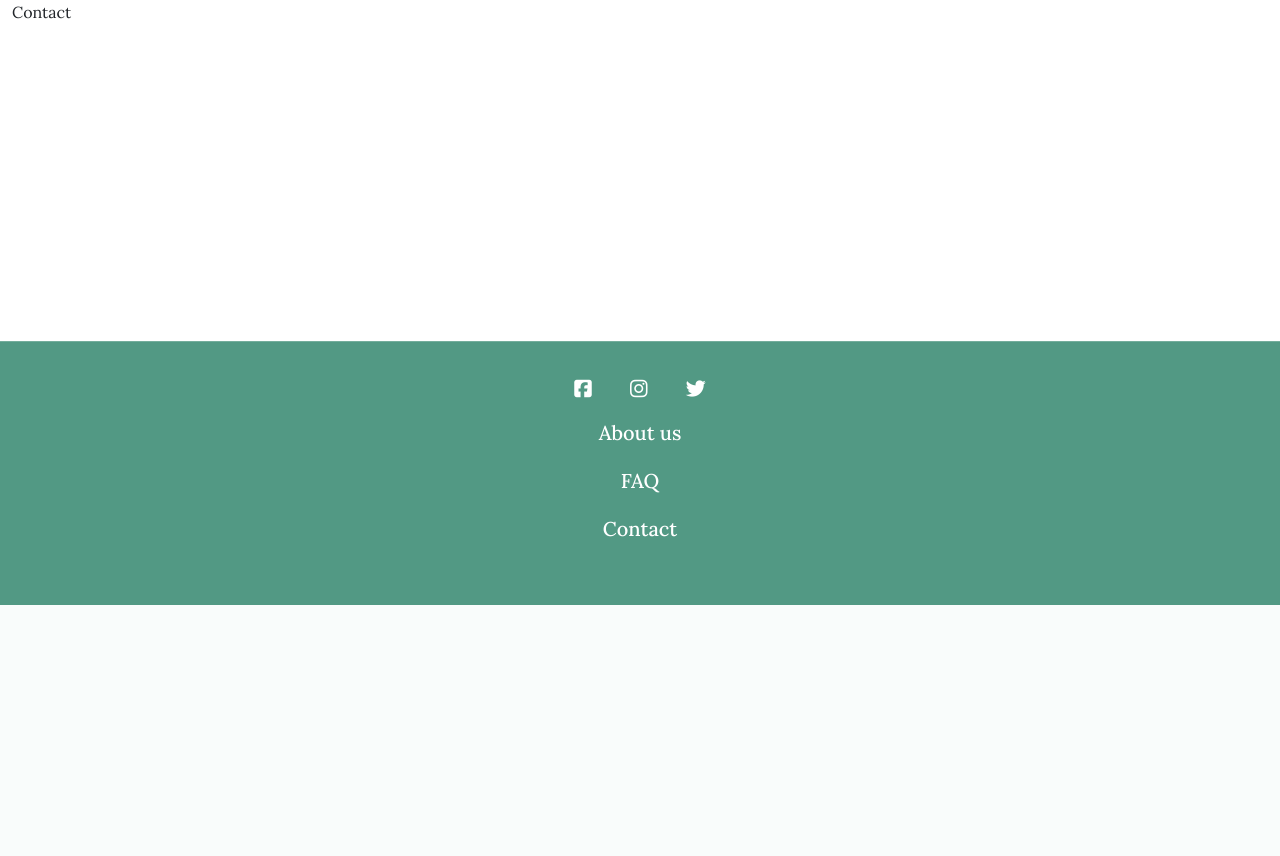
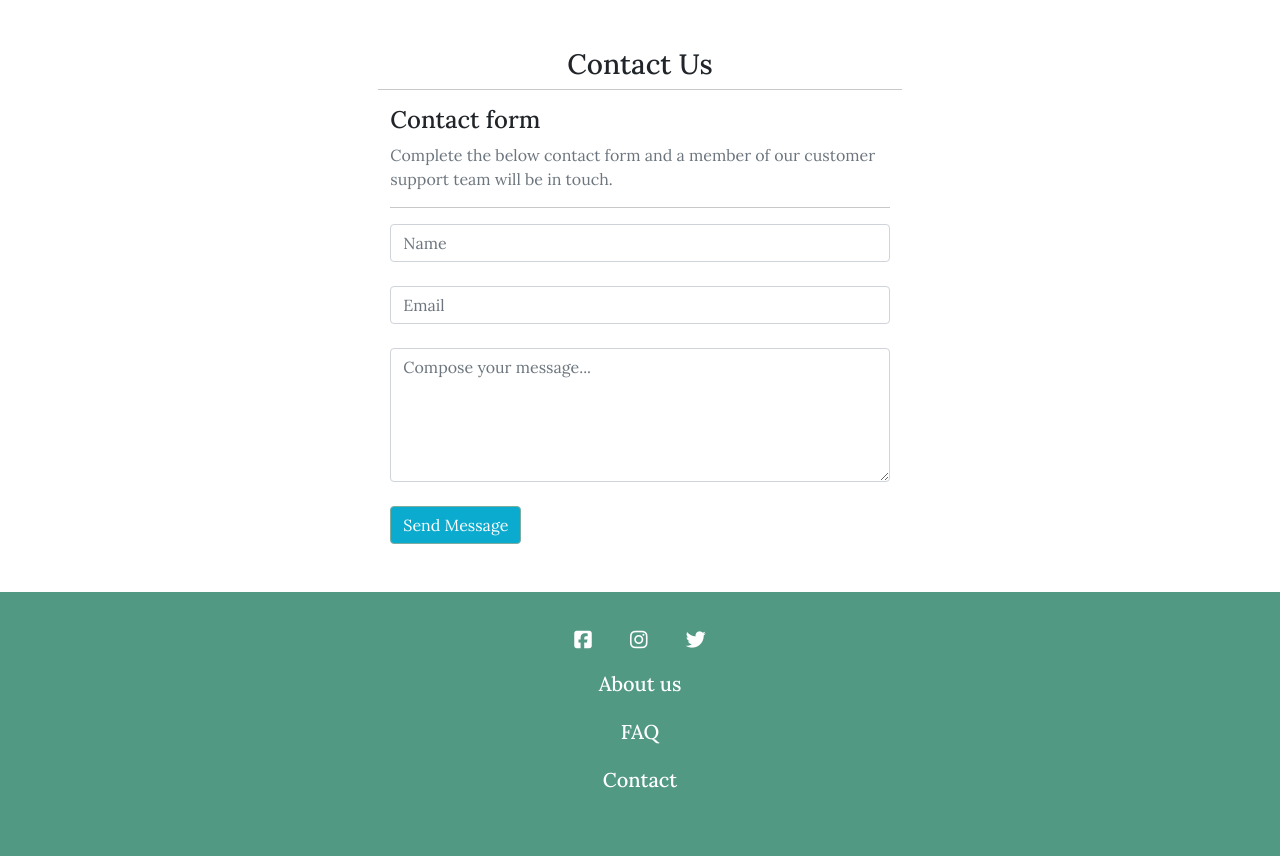
Before and after one commit to JPBiddle/Tie-Shop, a Django app: page /info/contact/ in a window 1280 px wide. Shown: the part 195-1051 px from the top of the page. Before the commit the page ends 800 px from the top, so only its background shows below. Run offline with Django 3.2, Linux system fonts and the light colour scheme; parts of the project's set-up code (start-up, migrations or seed data) failed here and were passed over; some libraries are stand-ins or nearby versions; some web fonts are replaced.

Commit message:
added contact form and js for emailjs

```diff
--- a/info/templates/contact.html
+++ b/info/templates/contact.html
@@ -1,10 +1,49 @@
 {% extends "base.html" %}
 {% load static %}
 
+{% block extra_js %}
+<script src="{% static 'js/email.js' %}"></script>
+<script type="text/javascript"
+        src="https://cdn.jsdelivr.net/npm/@emailjs/browser@4/dist/email.min.js">
+</script>
+<script type="text/javascript">
+   (function(){
+      emailjs.init({
+        publicKey: "uh6r9lNRNMcxZ6Jwm",
+      });
+   })();
+</script>
+{% endblock %}
 {% block content %}
 
 <div class="container-fluid">
-        <p>Contact</p>
+        <div class="col-md-5 mx-auto my-5">
+                <div class="container-fluid">
+                        <div class="row">
+
+                                <div class="col text-center">
+                                        <h3>Contact Us</h3>
+                                </div>
+                                <hr class="w60">
+                        </div>
+                        <div>
+                                <div class="col-12 contact-form contact-text form-group">
+                                    <h4>Contact form</h4>
+                                    <p class="text-muted m-0">Complete the below contact form and a member of our customer support team will be in touch.</p>
+                                    <hr class="w60">
+                                    <form id="contactForm" aria-label="Contact Form">
+                                        <input class="form-control " type="text" name="from_name" id="from_name" placeholder="Name" aria-label="Enter Name" required>
+                                        <br>
+                                        <input class="form-control " type="email" name="from_email" id="from_email" placeholder="Email" aria-label="Enter Email" required>
+                                        <br>
+                                        <textarea class="form-control " name="message" id="message" placeholder="Compose your message..." aria-label="Enter Message" rows="5" required></textarea>
+                                        <br>
+                                        <button onclick="Contact()" class="btn btn-general" aria-label="Submit Button" value="Send">Send Message</button>
+                                    </form>
+                                </div>
+                            </div>
+                        </div>
+                </div>
+        </div>
 </div>
-
 {% endblock %}
--- /dev/null
+++ b/static/js/email.js
@@ -0,0 +1,12 @@
+function Contact() {
+    var tempParams = {
+        from_name:document.getElementById("from_name").value,
+        from_email:document.getElementById("from_email").value,
+        message:document.getElementById("message").value,
+    }
+
+    emailjs.send('service_xx2o104', 'template_6yopv7a', tempParams)
+    .then(function(res){
+        console.log('success', res.status);
+    })
+}
--- a/templates/base.html
+++ b/templates/base.html
@@ -39,6 +39,9 @@
   <script src="https://kit.fontawesome.com/ba6cdc6122.js" crossorigin="anonymous"></script>
   <!-- Stripe -->
   <script src="https://js.stripe.com/v3/"></script>
+  {% endblock %}
+
+  {% block extra_js %}
   {% endblock %}
 
   <title>Monty & Turner's Tie Emporium</title>
```
Also changed, not shown: info/templates/about.html (+9 -1 lines).
